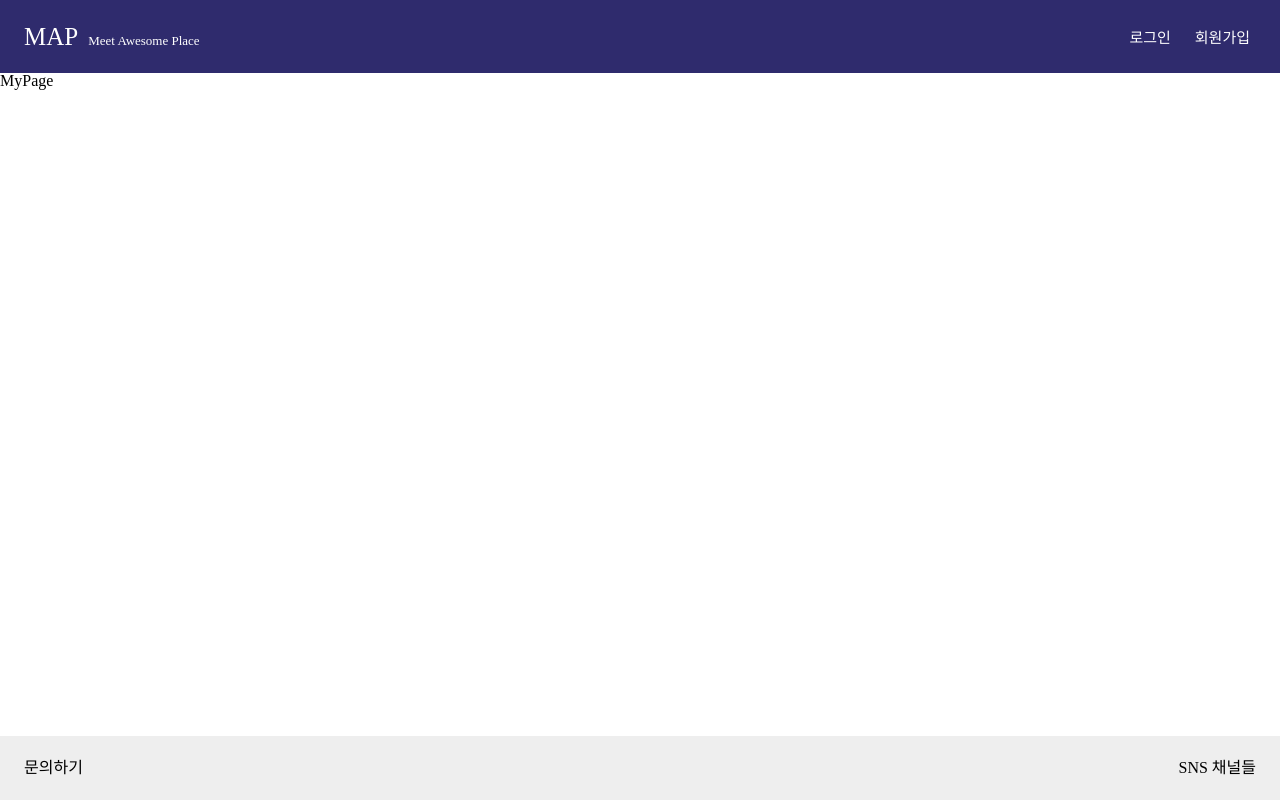
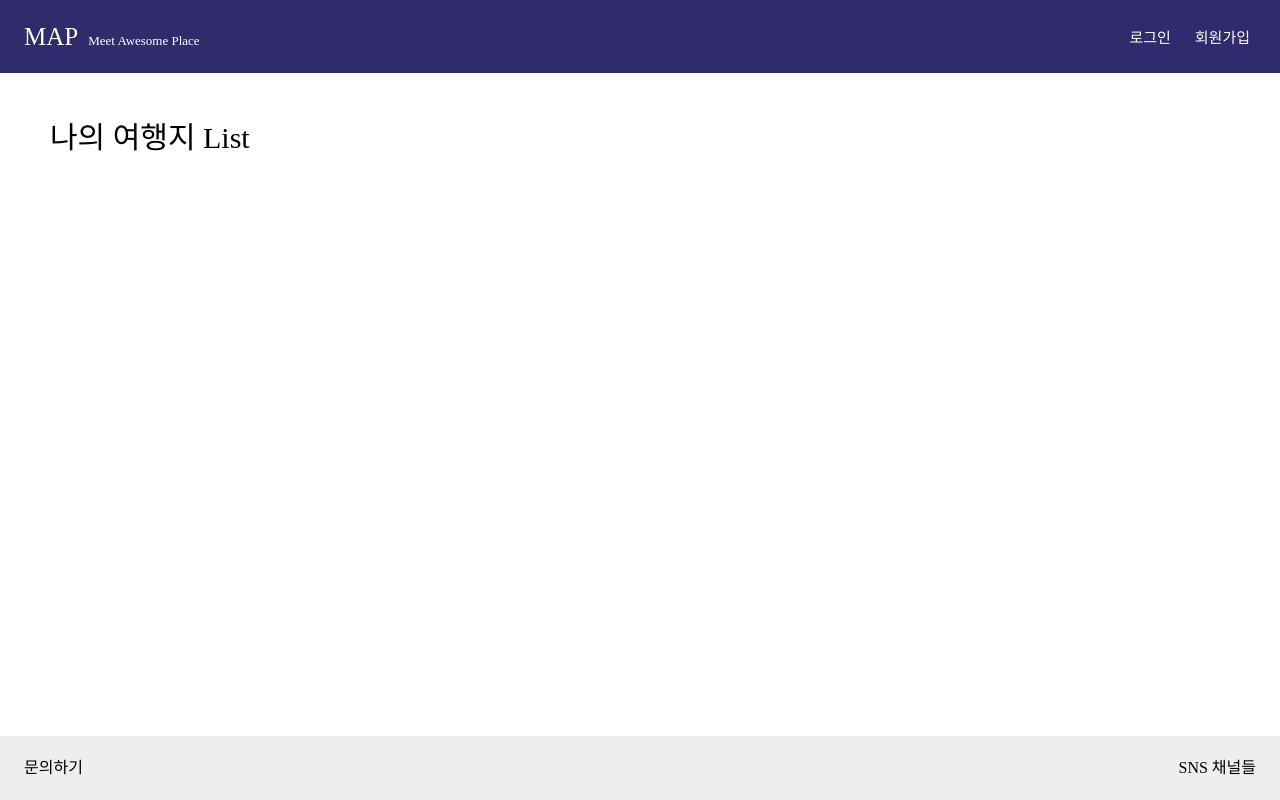
Before and after one commit to yoongun97/MAP, a React (Create React App) app: page /mypage in a window 1280 px wide. Built offline with nearby package versions, Linux system fonts and the light colour scheme; no server answers.

Commit message:
API 연결, Main 페이지 Layout 분리

```diff
--- a/src/pages/MyPage.jsx
+++ b/src/pages/MyPage.jsx
@@ -1,7 +1,17 @@
 import React from 'react';
+import { styled } from 'styled-components';
+
+const StMyTitle = styled.h2`
+  font-size: 30px;
+  margin: 50px;
+`;
 
 function MyPage() {
-  return <div>MyPage</div>;
+  return (
+    <>
+      <StMyTitle>나의 여행지 List</StMyTitle>
+    </>
+  );
 }
 
 export default MyPage;
--- a/src/shared/Router.js
+++ b/src/shared/Router.js
@@ -12,8 +12,8 @@ function Router() {
     <>
       {/* <Header /> */}
       <Routes>
+        <Route path="/" element={<Main />} />
         <Route element={<Layout />}>
-          <Route path="/" element={<Main />} />
           <Route path="/feat/likes" element={<Likes />} />
           <Route path="/Detail" element={<DetailPage />} />
           <Route path="/mypage" element={<MyPage />} />
```
